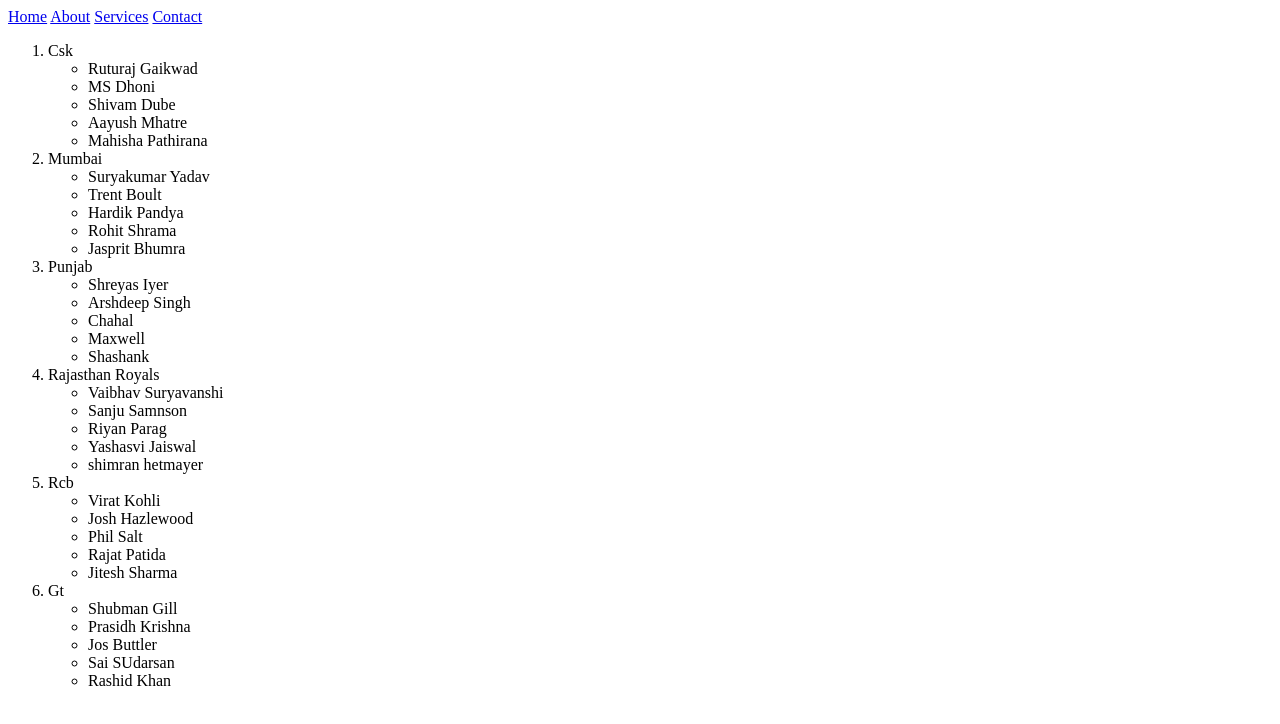
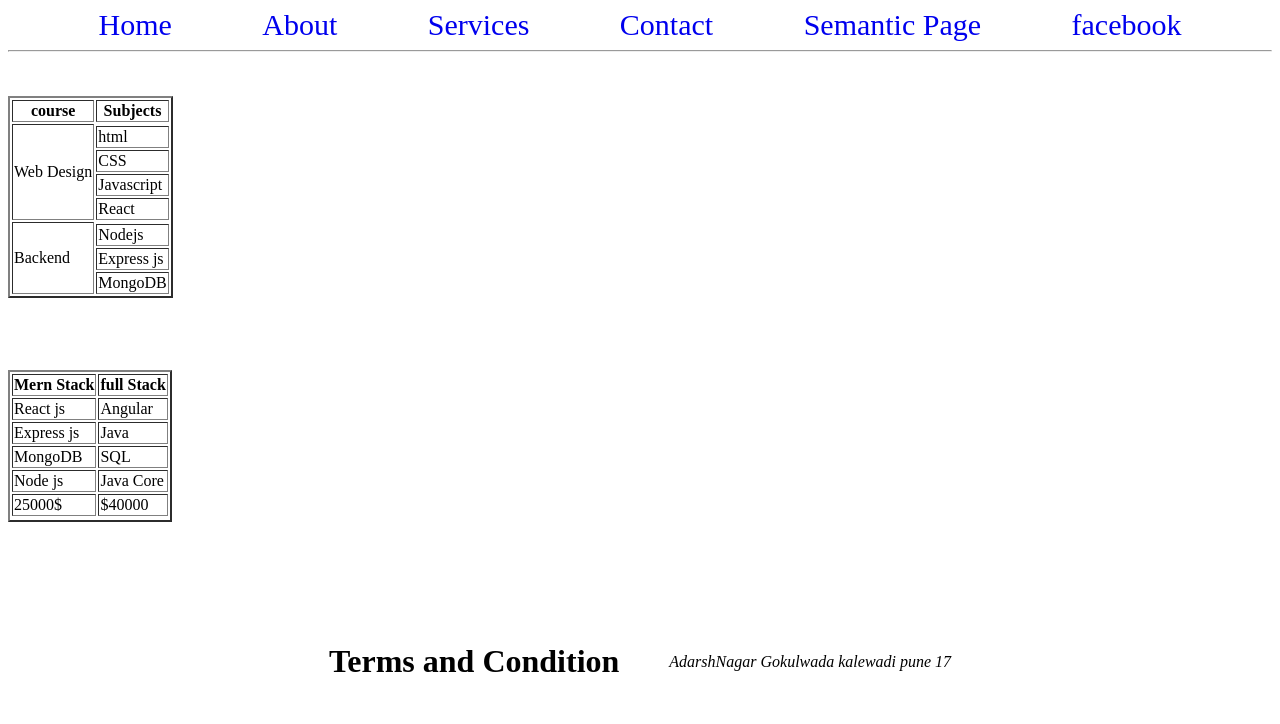
Before and after one commit to krushnaKD/lerning-html, a plain HTML site: page listType.html in a window 1280 px wide. Drawn offline with Linux system fonts and the light colour scheme.

```diff
--- a/listType.html
+++ b/listType.html
@@ -7,14 +7,82 @@
 </head>
 <body>
    <header>
-        <nav>
-            <a href="index.html">Home</a>
-            <a href="images.html">About</a>
-            <a href="listType.html">Services</a>
-            <a href="Table.html">Contact</a>
+       <nav style="display: flex; justify-content: space-evenly; ">
+            <a style="text-decoration: none; font-size: 30px;" href="index.html">Home</a>
+            <a style="text-decoration: none; font-size: 30px;" href="about.html">About</a>
+            <a style="text-decoration: none; font-size: 30px;" href="listType.html">Services</a>
+            <a style="text-decoration: none; font-size: 30px;" href="contact.html">Contact</a>
+             <a style="text-decoration: none; font-size: 30px;" href="semantic.html">Semantic Page</a>
+            <a style="text-decoration: none; font-size: 30px;" href="https://www.facebook.com/" target="_blank">facebook</a>
         </nav>
     </header>
-   <ol>
+    <hr>
+    <br><br>
+    <table border="2">
+      <tr>
+        <th>course</th>
+        <th>Subjects</th>
+      </tr>
+      <tr >
+        <td rowspan="5">Web Design</td>
+      </tr>
+      <tr>
+        <td>html</td>
+      </tr>
+      <tr>
+        <td>CSS</td>
+      </tr>
+      <tr>
+        <td>Javascript</td>
+      </tr>
+      <tr>
+        <td>React</td>
+      </tr>
+      <tr>
+        <td rowspan="4">Backend</th>
+      </tr>
+      <tr>
+        <td>Nodejs</td>
+      </tr>
+<tr>
+        <td>Express js</td>
+      </tr>
+      <tr>
+        <td>MongoDB</td>
+      </tr>
+
+    </table>
+<br><br><br><br>
+    <table border="2">
+        <tr>
+          <th>Mern Stack</th>
+          <th>full Stack</th>
+        </tr>
+        <tr>
+          <td>React js</td>
+          <td>Angular</td>
+        </tr>
+        <tr>
+          <td>Express js</td>
+          <td>Java</td>
+        </tr>
+        <tr>
+          <td>MongoDB</td>
+          <td>SQL</td>
+        </tr>
+        <tr>
+          <td>Node js</td>
+          <td>Java Core</td>
+        </tr>
+          <tr>
+          <td>25000$</td>
+          <td>$40000</td>
+        </tr>
+        <tr></tr>
+
+    </table>
+
+   <!-- <ol>
     <li>Csk</li>
    <ul>
     <li>Ruturaj Gaikwad</li>
@@ -68,6 +136,12 @@
     <li>Sai SUdarsan</li>
     <li>Rashid Khan</li>
   </ul>
-</ol>
+</ol> -->
+<footer style="display: flex; margin-top: 100px; gap:50px; justify-content: center; align-items: center; ">
+        <h1>Terms and Condition</h1>
+        <address>
+            <p>AdarshNagar Gokulwada kalewadi pune 17</p>
+        </address>
+    </footer>
 </body>
 </html>
```
Also changed, not shown: Table.html (+2 -11 lines), about.html (+17 -10 lines), contact.html (added, +40 -0 lines), images.html (+2 -2 lines), index.html (+22 -12 lines), semantic.html (+10 -10 lines).
